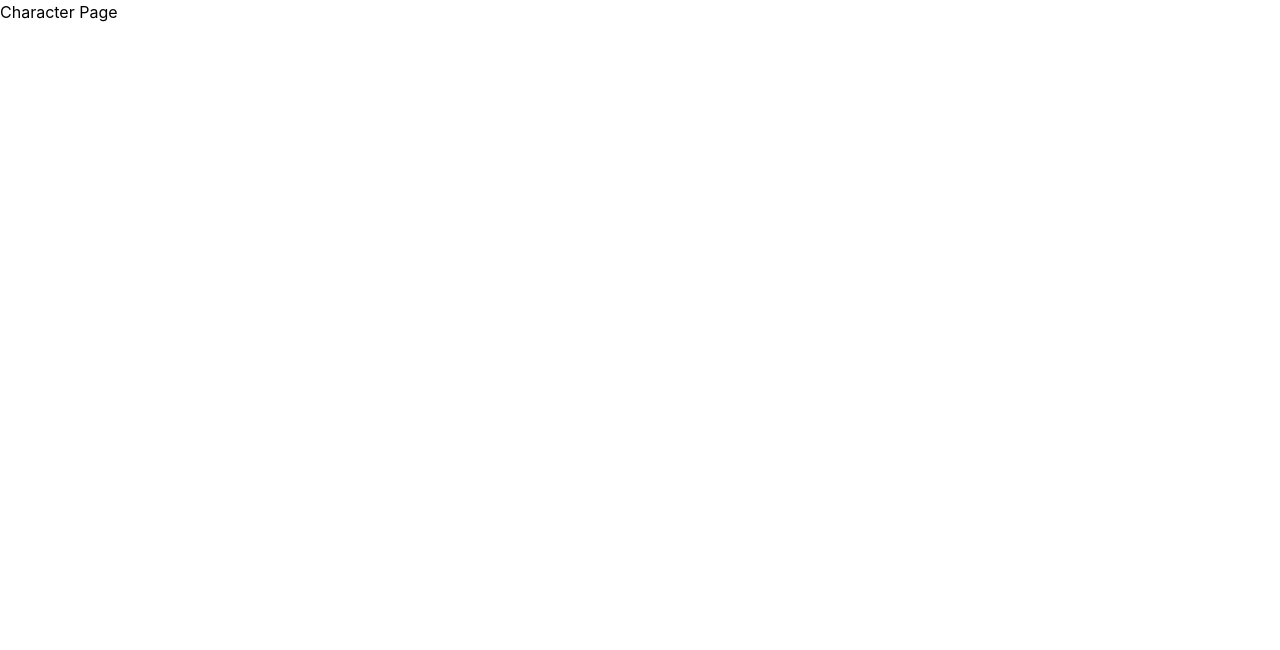
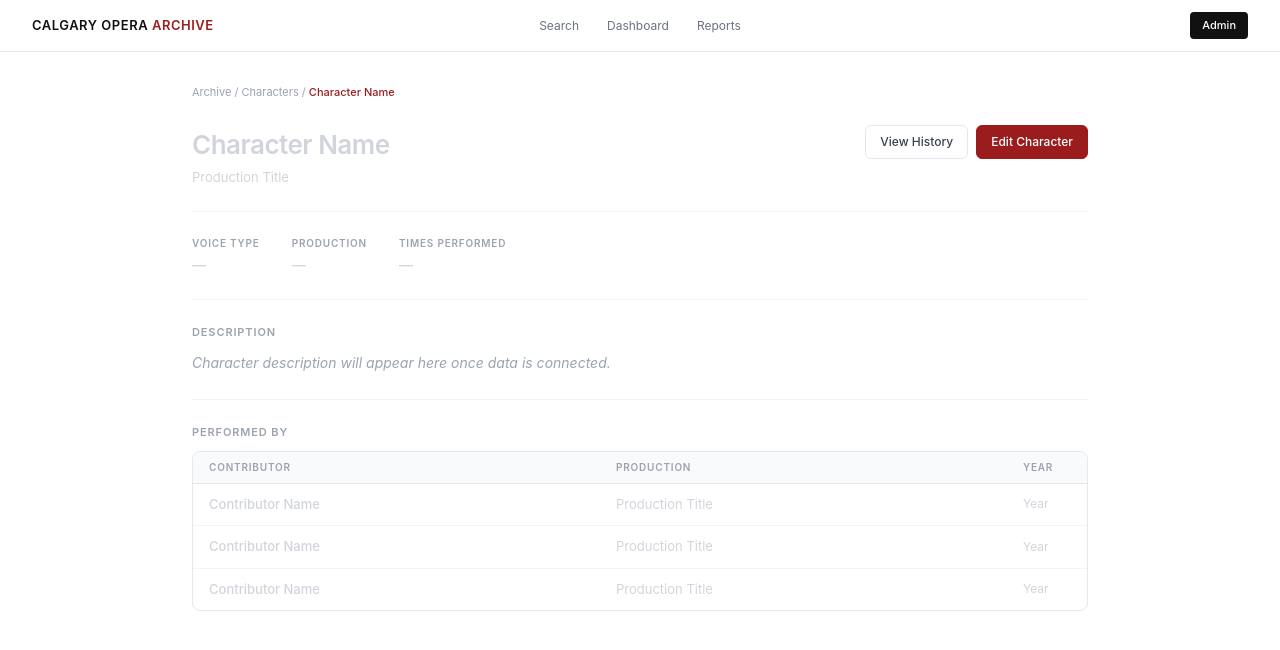
Before and after one commit to RealTestingp/co-archive-public, a React (Vite) app in the folder frontend/: page /character/1 in a window 1280 px wide. Shown: the top 650 px of the page. Built offline with nearby package versions, Linux system fonts and the light colour scheme.

Commit message:
add character and person profile pages with reusable components

```diff
--- /dev/null
+++ b/frontend/src/components/BreadCrumb.tsx
@@ -0,0 +1,12 @@
+interface Props {
+  path: string[];
+  current: string;
+}
+
+const Breadcrumb = ({ path, current }: Props) => (
+  <div style={{ fontSize: '11px', color: '#9ca3af', marginBottom: '1.5rem' }}>
+    {path.join(' / ')} / <span style={{ color: '#9B1C1C', fontWeight: 500 }}>{current}</span>
+  </div>
+);
+
+export default Breadcrumb;
--- /dev/null
+++ b/frontend/src/components/DetailRow.tsx
@@ -0,0 +1,25 @@
+interface Detail {
+  label: string;
+  value: string;
+}
+
+interface Props {
+  details: Detail[];
+}
+
+const DetailRow = ({ details }: Props) => (
+  <div style={{ display: 'flex', gap: '2rem', marginBottom: '1.5rem', flexWrap: 'wrap' }}>
+    {details.map((item) => (
+      <div key={item.label}>
+        <div style={{ fontSize: '10px', fontWeight: 600, textTransform: 'uppercase', letterSpacing: '0.08em', color: '#9ca3af', marginBottom: '3px' }}>
+          {item.label}
+        </div>
+        <div style={{ fontSize: '14px', fontWeight: 500, color: '#d1d5db' }}>
+          {item.value}
+        </div>
+      </div>
+    ))}
+  </div>
+);
+
+export default DetailRow;
--- /dev/null
+++ b/frontend/src/components/Divider.tsx
@@ -0,0 +1,5 @@
+const Divider = () => (
+  <div style={{ height: '1px', background: '#f3f4f6', margin: '1.5rem 0' }} />
+);
+
+export default Divider;
--- /dev/null
+++ b/frontend/src/components/PageHeader.tsx
@@ -0,0 +1,34 @@
+interface Props {
+  title: string;
+  subtitle: string;
+  onEdit?: () => void;
+  onViewHistory?: () => void;
+  editLabel?: string;
+}
+
+const PageHeader = ({ title, subtitle, onEdit, onViewHistory, editLabel = 'Edit' }: Props) => (
+  <div style={{ display: 'flex', alignItems: 'flex-start', justifyContent: 'space-between', marginBottom: '1.5rem' }}>
+    <div>
+      <h1 style={{ fontSize: '26px', fontWeight: 600, color: '#d1d5db', letterSpacing: '-0.02em', marginBottom: '4px' }}>
+        {title}
+      </h1>
+      <div style={{ fontSize: '13px', color: '#d1d5db' }}>{subtitle}</div>
+    </div>
+    <div>
+      <button
+        onClick={onViewHistory}
+        style={{ fontSize: '12px', fontWeight: 500, padding: '7px 14px', borderRadius: '6px', cursor: 'pointer', border: '1px solid #e5e7eb', background: '#fff', color: '#374151', marginLeft: '8px' }}
+      >
+        View History
+      </button>
+      <button
+        onClick={onEdit}
+        style={{ fontSize: '12px', fontWeight: 500, padding: '7px 14px', borderRadius: '6px', cursor: 'pointer', border: '1px solid #9B1C1C', background: '#9B1C1C', color: '#fff', marginLeft: '8px' }}
+      >
+        {editLabel}
+      </button>
+    </div>
+  </div>
+);
+
+export default PageHeader;
--- /dev/null
+++ b/frontend/src/components/SectionTitle.tsx
@@ -0,0 +1,13 @@
+import type { ReactNode } from 'react';
+
+interface Props {
+  children: ReactNode;
+}
+
+const SectionTitle = ({ children }: Props) => (
+  <div style={{ fontSize: '11px', fontWeight: 600, textTransform: 'uppercase', letterSpacing: '0.08em', color: '#9ca3af', marginBottom: '10px' }}>
+    {children}
+  </div>
+);
+
+export default SectionTitle;
--- a/frontend/src/pages/CharacterPage.tsx
+++ b/frontend/src/pages/CharacterPage.tsx
@@ -1,9 +1,67 @@
+import { useParams } from 'react-router-dom';
+import Navbar from '../components/NavBar';
+import Breadcrumb from '../components/BreadCrumb';
+import PageHeader from '../components/PageHeader';
+import DetailRow from '../components/DetailRow';
+import SectionTitle from '../components/SectionTitle';
+import Divider from '../components/Divider';
+
 const CharacterPage = () => {
-    return (
-        <div>
-            <h1>Character Page</h1>
+  const { id } = useParams();
+
+  const details = [
+    { label: 'Voice Type', value: '—' },
+    { label: 'Production', value: '—' },
+    { label: 'Times Performed', value: '—' },
+  ];
+
+  const performers = [
+    { name: 'Contributor Name', production: 'Production Title', year: 'Year' },
+    { name: 'Contributor Name', production: 'Production Title', year: 'Year' },
+    { name: 'Contributor Name', production: 'Production Title', year: 'Year' },
+  ];
+
+  return (
+    <div style={{ background: '#fff', minHeight: '100vh', fontFamily: 'Inter, sans-serif', fontSize: '14px', color: '#111' }}>
+
+      <Navbar />
+
+      <div style={{ maxWidth: '960px', margin: '0 auto', padding: '2rem' }}>
+
+        <Breadcrumb path={['Archive', 'Characters']} current="Character Name" />
+        <PageHeader title="Character Name" subtitle="Production Title" editLabel="Edit Character" />
+        <Divider />
+        <DetailRow details={details} />
+        <Divider />
+
+        <SectionTitle>Description</SectionTitle>
+        <p style={{ fontSize: '14px', color: '#9ca3af', lineHeight: 1.75, marginBottom: '1.5rem', fontStyle: 'italic' }}>
+          Character description will appear here once data is connected.
+        </p>
+
+        <Divider />
+
+        <SectionTitle>Performed By</SectionTitle>
+        <div style={{ border: '1px solid #e5e7eb', borderRadius: '8px', overflow: 'hidden' }}>
+          <div style={{ display: 'flex', padding: '8px 16px', background: '#f9fafb', borderBottom: '1px solid #e5e7eb' }}>
+            {['Contributor', 'Production', 'Year'].map((h, i) => (
+              <span key={h} style={{ flex: i < 2 ? 1 : 0, minWidth: i === 2 ? '48px' : 'auto', fontSize: '10px', fontWeight: 600, textTransform: 'uppercase', letterSpacing: '0.08em', color: '#9ca3af' }}>
+                {h}
+              </span>
+            ))}
+          </div>
+          {performers.map((performer, i) => (
+            <div key={i} style={{ display: 'flex', alignItems: 'center', padding: '11px 16px', borderBottom: i < performers.length - 1 ? '1px solid #f3f4f6' : 'none' }}>
+              <span style={{ flex: 1, fontSize: '13px', fontWeight: 500, color: '#d1d5db' }}>{performer.name}</span>
+              <span style={{ flex: 1, fontSize: '13px', color: '#d1d5db' }}>{performer.production}</span>
+              <span style={{ fontSize: '12px', color: '#d1d5db', minWidth: '48px' }}>{performer.year}</span>
+            </div>
+          ))}
         </div>
-    );
-}
+
+      </div>
+    </div>
+  );
+};
 
 export default CharacterPage;
--- a/frontend/src/pages/PersonPage.tsx
+++ b/frontend/src/pages/PersonPage.tsx
@@ -1,8 +1,25 @@
 import { useParams } from 'react-router-dom';
 import Navbar from '../components/NavBar';
+import Breadcrumb from '../components/BreadCrumb';
+import DetailRow from '../components/DetailRow';
+import SectionTitle from '../components/SectionTitle';
+import Divider from '../components/Divider';
 
 const PersonPage = () => {
   const { id } = useParams();
+
+  const details = [
+    { label: 'Voice Type', value: '—' },
+    { label: 'Nationality', value: '—' },
+    { label: 'Active Since', value: '—' },
+    { label: 'Productions', value: '—' },
+  ];
+
+  const productions = [
+    { title: 'Production Title', role: 'Role', year: 'Year' },
+    { title: 'Production Title', role: 'Role', year: 'Year' },
+    { title: 'Production Title', role: 'Role', year: 'Year' },
+  ];
 
   return (
     <div style={{ background: '#fff', minHeight: '100vh', fontFamily: 'Inter, sans-serif', fontSize: '14px', color: '#111' }}>
@@ -11,19 +28,15 @@ const PersonPage = () => {
 
       <div style={{ maxWidth: '960px', margin: '0 auto', padding: '2rem' }}>
 
-        {/* Breadcrumb */}
-        <div style={{ fontSize: '11px', color: '#9ca3af', marginBottom: '1.5rem' }}>
-          Archive / Contributors / <span style={{ color: '#9B1C1C', fontWeight: 500 }}>Person Name</span>
-        </div>
+        <Breadcrumb path={['Archive', 'Contributors']} current="Person Name" />
 
-        {/* Profile Header */}
         <div style={{ display: 'flex', alignItems: 'center', justifyContent: 'space-between', marginBottom: '1.5rem' }}>
           <div style={{ display: 'flex', alignItems: 'center', gap: '1rem' }}>
             <div style={{ width: '56px', height: '56px', borderRadius: '50%', background: '#f3f4f6', border: '1px solid #e5e7eb', display: 'flex', alignItems: 'center', justifyContent: 'center', fontSize: '11px', color: '#9ca3af', fontWeight: 500, flexShrink: 0 }}>
               Photo
             </div>
             <div>
-              <h1 style={{ fontSize: '22px', fontWeight: 600, color: '#d1d5db', letterSpacing: '-0.02em', marginBottom: '4px' }}>
+              <h1 style={{ fontSize: '26px', fontWeight: 600, color: '#d1d5db', letterSpacing: '-0.02em', marginBottom: '4px' }}>
                 Person Name
               </h1>
               <div style={{ fontSize: '13px', color: '#d1d5db' }}>Contributor · Nationality</div>
@@ -39,53 +52,25 @@ const PersonPage = () => {
           </div>
         </div>
 
-        {/* Divider */}
-        <div style={{ height: '1px', background: '#f3f4f6', margin: '1.5rem 0' }} />
+        <Divider />
+        <DetailRow details={details} />
+        <Divider />
 
-        {/* Details Row */}
-        <div style={{ display: 'flex', gap: '2rem', marginBottom: '1.5rem' }}>
-          {[
-            { label: 'Voice Type', value: '—' },
-            { label: 'Nationality', value: '—' },
-            { label: 'Active Since', value: '—' },
-            { label: 'Productions', value: '—' },
-          ].map((item) => (
-            <div key={item.label}>
-              <div style={{ fontSize: '10px', fontWeight: 600, textTransform: 'uppercase', letterSpacing: '0.08em', color: '#9ca3af', marginBottom: '3px' }}>
-                {item.label}
-              </div>
-              <div style={{ fontSize: '14px', fontWeight: 500, color: '#d1d5db' }}>
-                {item.value}
-              </div>
-            </div>
-          ))}
-        </div>
-
-        {/* Divider */}
-        <div style={{ height: '1px', background: '#f3f4f6', margin: '1.5rem 0' }} />
-
-        {/* Biography */}
-        <div style={{ fontSize: '11px', fontWeight: 600, textTransform: 'uppercase', letterSpacing: '0.08em', color: '#9ca3af', marginBottom: '10px' }}>
-          Biography
-        </div>
+        <SectionTitle>Biography</SectionTitle>
         <p style={{ fontSize: '14px', color: '#9ca3af', lineHeight: 1.75, marginBottom: '1.5rem', fontStyle: 'italic' }}>
           Biography will appear here once data is connected.
         </p>
 
-        {/* Divider */}
-        <div style={{ height: '1px', background: '#f3f4f6', margin: '1.5rem 0' }} />
+        <Divider />
 
-        {/* Productions */}
-        <div style={{ fontSize: '11px', fontWeight: 600, textTransform: 'uppercase', letterSpacing: '0.08em', color: '#9ca3af', marginBottom: '10px' }}>
-          Productions
-        </div>
+        <SectionTitle>Productions</SectionTitle>
         <div style={{ border: '1px solid #e5e7eb', borderRadius: '8px', overflow: 'hidden' }}>
-          {[1, 2, 3].map((i) => (
-            <div key={i} style={{ display: 'flex', alignItems: 'center', justifyContent: 'space-between', padding: '12px 16px', borderBottom: i < 3 ? '1px solid #f3f4f6' : 'none' }}>
-              <span style={{ fontSize: '13px', fontWeight: 500, color: '#d1d5db' }}>Production Title</span>
+          {productions.map((prod, i) => (
+            <div key={i} style={{ display: 'flex', alignItems: 'center', justifyContent: 'space-between', padding: '12px 16px', borderBottom: i < productions.length - 1 ? '1px solid #f3f4f6' : 'none' }}>
+              <span style={{ fontSize: '13px', fontWeight: 500, color: '#d1d5db' }}>{prod.title}</span>
               <div style={{ display: 'flex', alignItems: 'center', gap: '10px' }}>
-                <span style={{ fontSize: '11px', fontWeight: 500, color: '#6b7280', background: '#f3f4f6', padding: '2px 8px', borderRadius: '3px' }}>Role</span>
-                <span style={{ fontSize: '12px', color: '#d1d5db' }}>Year</span>
+                <span style={{ fontSize: '11px', fontWeight: 500, color: '#6b7280', background: '#f3f4f6', padding: '2px 8px', borderRadius: '3px' }}>{prod.role}</span>
+                <span style={{ fontSize: '12px', color: '#d1d5db' }}>{prod.year}</span>
               </div>
             </div>
           ))}
--- a/frontend/src/pages/ProductionPage.tsx
+++ b/frontend/src/pages/ProductionPage.tsx
@@ -1,5 +1,10 @@
 import { useParams } from 'react-router-dom';
 import Navbar from '../components/NavBar';
+import Breadcrumb from '../components/BreadCrumb';
+import PageHeader from '../components/PageHeader';
+import DetailRow from '../components/DetailRow';
+import SectionTitle from '../components/SectionTitle';
+import Divider from '../components/Divider';
 
 const ProductionPage = () => {
   const { id } = useParams();
@@ -27,65 +32,21 @@ const ProductionPage = () => {
 
       <div style={{ maxWidth: '960px', margin: '0 auto', padding: '2rem' }}>
 
-        {/* Breadcrumb */}
-        <div style={{ fontSize: '11px', color: '#9ca3af', marginBottom: '1.5rem' }}>
-          Archive / Productions / <span style={{ color: '#9B1C1C', fontWeight: 500 }}>Production Title</span>
-        </div>
+        <Breadcrumb path={['Archive', 'Productions']} current="Production Title" />
+        <PageHeader title="Production Title" subtitle="Season · Year" editLabel="Edit Production" />
+        <Divider />
+        <DetailRow details={details} />
+        <Divider />
 
-        {/* Header */}
-        <div style={{ display: 'flex', alignItems: 'flex-start', justifyContent: 'space-between', marginBottom: '1.5rem' }}>
-          <div>
-            <h1 style={{ fontSize: '26px', fontWeight: 600, color: '#d1d5db', letterSpacing: '-0.02em', marginBottom: '4px' }}>
-              Production Title
-            </h1>
-            <div style={{ fontSize: '13px', color: '#d1d5db' }}>Season · Year</div>
-          </div>
-          <div>
-            <button style={{ fontSize: '12px', fontWeight: 500, padding: '7px 14px', borderRadius: '6px', cursor: 'pointer', border: '1px solid #e5e7eb', background: '#fff', color: '#374151', marginLeft: '8px' }}>
-              View History
-            </button>
-            <button style={{ fontSize: '12px', fontWeight: 500, padding: '7px 14px', borderRadius: '6px', cursor: 'pointer', border: '1px solid #9B1C1C', background: '#9B1C1C', color: '#fff', marginLeft: '8px' }}>
-              Edit Production
-            </button>
-          </div>
-        </div>
-
-        {/* Divider */}
-        <div style={{ height: '1px', background: '#f3f4f6', margin: '1.5rem 0' }} />
-
-        {/* Details Row */}
-        <div style={{ display: 'flex', gap: '2rem', marginBottom: '1.5rem', flexWrap: 'wrap' }}>
-          {details.map((item) => (
-            <div key={item.label}>
-              <div style={{ fontSize: '10px', fontWeight: 600, textTransform: 'uppercase', letterSpacing: '0.08em', color: '#9ca3af', marginBottom: '3px' }}>
-                {item.label}
-              </div>
-              <div style={{ fontSize: '14px', fontWeight: 500, color: '#d1d5db' }}>
-                {item.value}
-              </div>
-            </div>
-          ))}
-        </div>
-
-        {/* Divider */}
-        <div style={{ height: '1px', background: '#f3f4f6', margin: '1.5rem 0' }} />
-
-        {/* Cast & Crew */}
-        <div style={{ fontSize: '11px', fontWeight: 600, textTransform: 'uppercase', letterSpacing: '0.08em', color: '#9ca3af', marginBottom: '10px' }}>
-          Cast & Crew
-        </div>
+        <SectionTitle>Cast & Crew</SectionTitle>
         <div style={{ border: '1px solid #e5e7eb', borderRadius: '8px', overflow: 'hidden' }}>
-
-          {/* Table Header */}
           <div style={{ display: 'flex', padding: '8px 16px', background: '#f9fafb', borderBottom: '1px solid #e5e7eb' }}>
-            {['Name', 'Role / Character', 'Type'].map((h) => (
-              <span key={h} style={{ flex: h === 'Type' ? 0 : 1, fontSize: '10px', fontWeight: 600, textTransform: 'uppercase', letterSpacing: '0.08em', color: '#9ca3af' }}>
+            {['Name', 'Role / Character', 'Type'].map((h, i) => (
+              <span key={h} style={{ flex: i < 2 ? 1 : 0, fontSize: '10px', fontWeight: 600, textTransform: 'uppercase', letterSpacing: '0.08em', color: '#9ca3af' }}>
                 {h}
               </span>
             ))}
           </div>
-
-          {/* Table Rows */}
           {castCrew.map((member, i) => (
             <div key={i} style={{ display: 'flex', alignItems: 'center', padding: '11px 16px', borderBottom: i < castCrew.length - 1 ? '1px solid #f3f4f6' : 'none' }}>
               <span style={{ flex: 1, fontSize: '13px', fontWeight: 500, color: '#d1d5db' }}>{member.name}</span>
@@ -93,8 +54,8 @@ const ProductionPage = () => {
               <span style={{ fontSize: '11px', fontWeight: 500, color: '#6b7280', background: '#f3f4f6', padding: '2px 8px', borderRadius: '3px' }}>{member.type}</span>
             </div>
           ))}
+        </div>
 
-        </div>
       </div>
     </div>
   );
```
